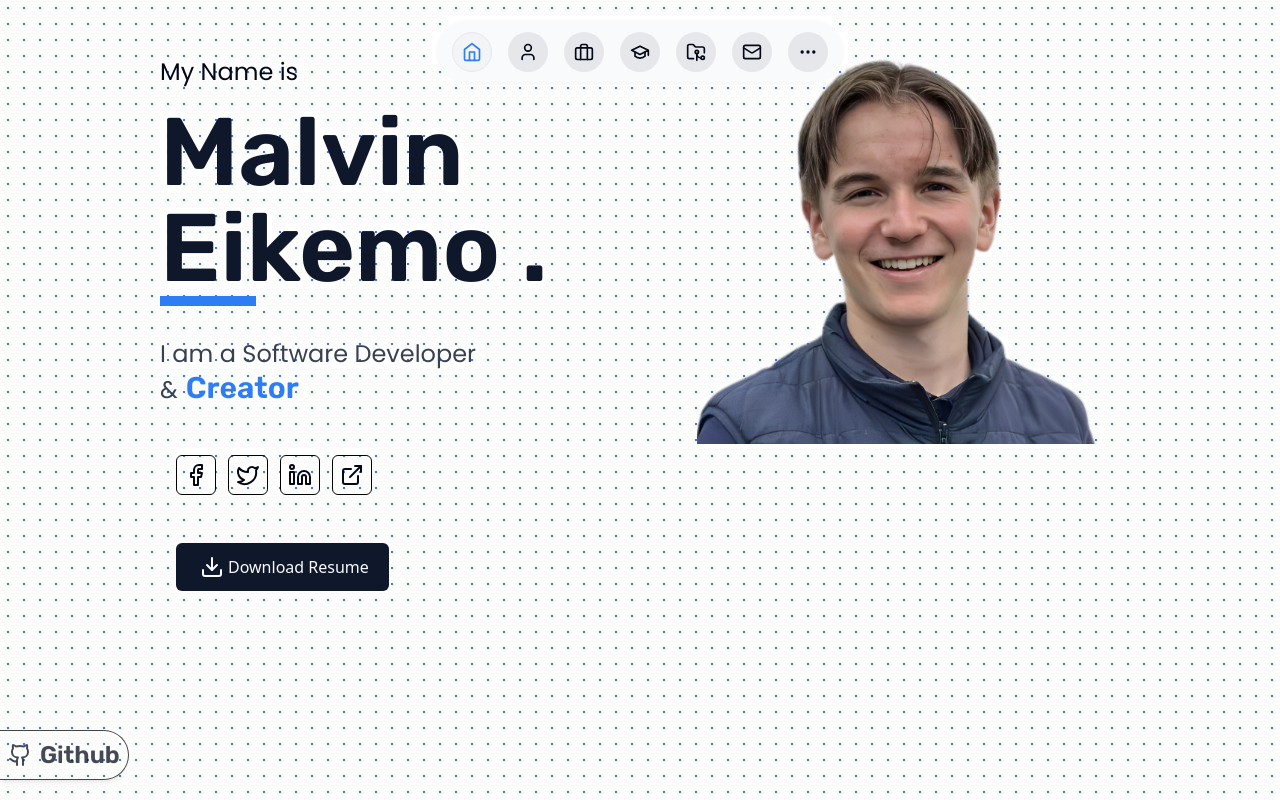
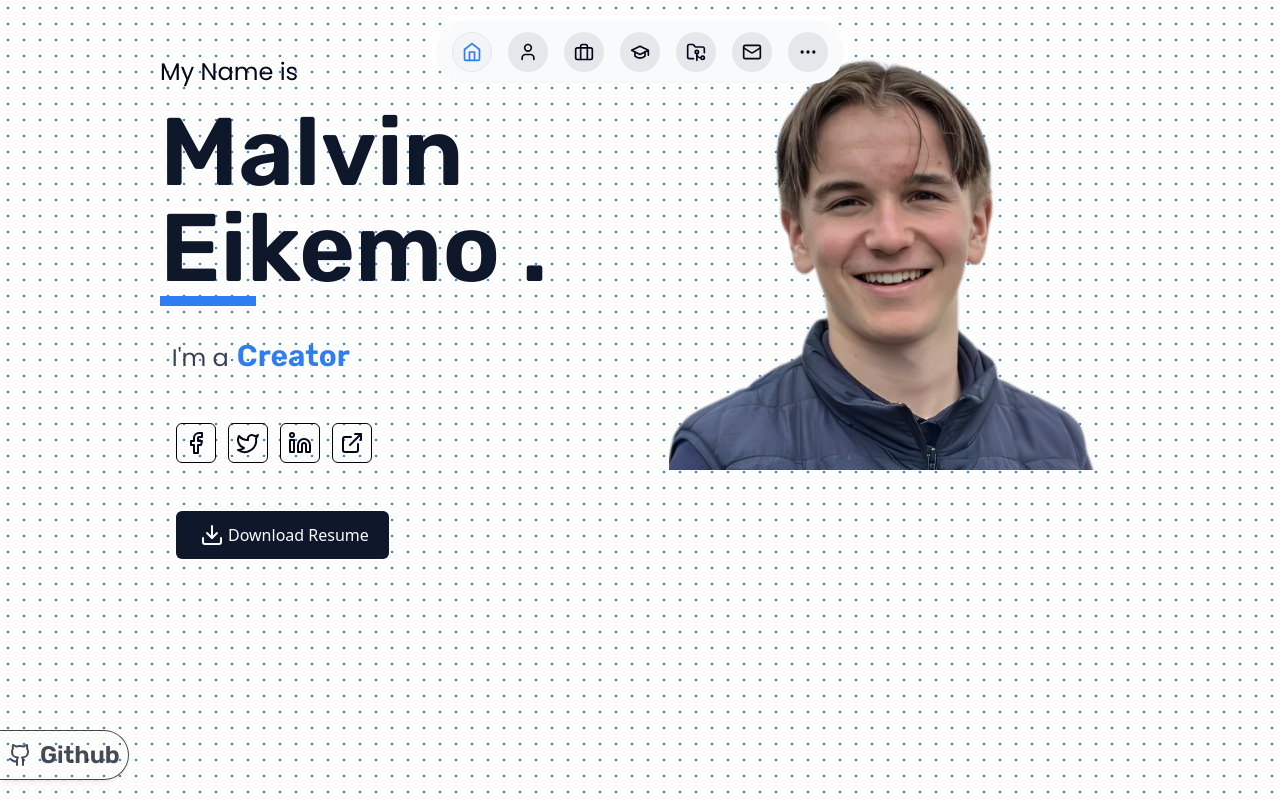
Before and after one commit to malvineikemo/portfolio-nextjs, a Next.js app: page / in a window 1280 px wide. Built offline with nearby package versions, Linux system fonts and the light colour scheme.

Commit message:
Edited TextRotator

```diff
--- a/src/components/TextRotator.tsx
+++ b/src/components/TextRotator.tsx
@@ -7,19 +7,19 @@ function TextRotator() {
     className="py-4  rounded-md flex flex-col justify-center items-center overflow-hidden"
   >
     <div className="font-poppins text-base sm:text-2xl [text-wrap:balance] text-gray-700">
-    I am a Software Developer &
+    I'm a
       <span
         className="inline-flex ml-2 flex-col h-[calc(theme(fontSize.lg)*theme(lineHeight.tight))] sm:h-[calc(theme(fontSize.3xl)*theme(lineHeight.tight))] overflow-hidden"
       >
         <ul
           className="block text-left font-rubik text-lg sm:text-3xl leading-tight [&_li]:block animate-text-slide"
         >
-          <li className="text-[#2f7df4]">Dumb Fuck</li>
+          <li className="text-[#2f7df4]">Plumber</li>
           <li className="text-[#2f7df4]">Gamer</li>
           <li className="text-[#2f7df4]">Creator</li>
-          <li className="text-[#2f7df4]">Developer</li>
+          <li className="text-[#2f7df4]">Front End Developer</li>
           <li className="text-[#2f7df4]">Student</li>
-          <li className="text-[#2f7df4]">Lover (not atm)</li>
+          <li className="text-[#2f7df4]">Retard</li>
         </ul>
       </span>
     </div>
```
